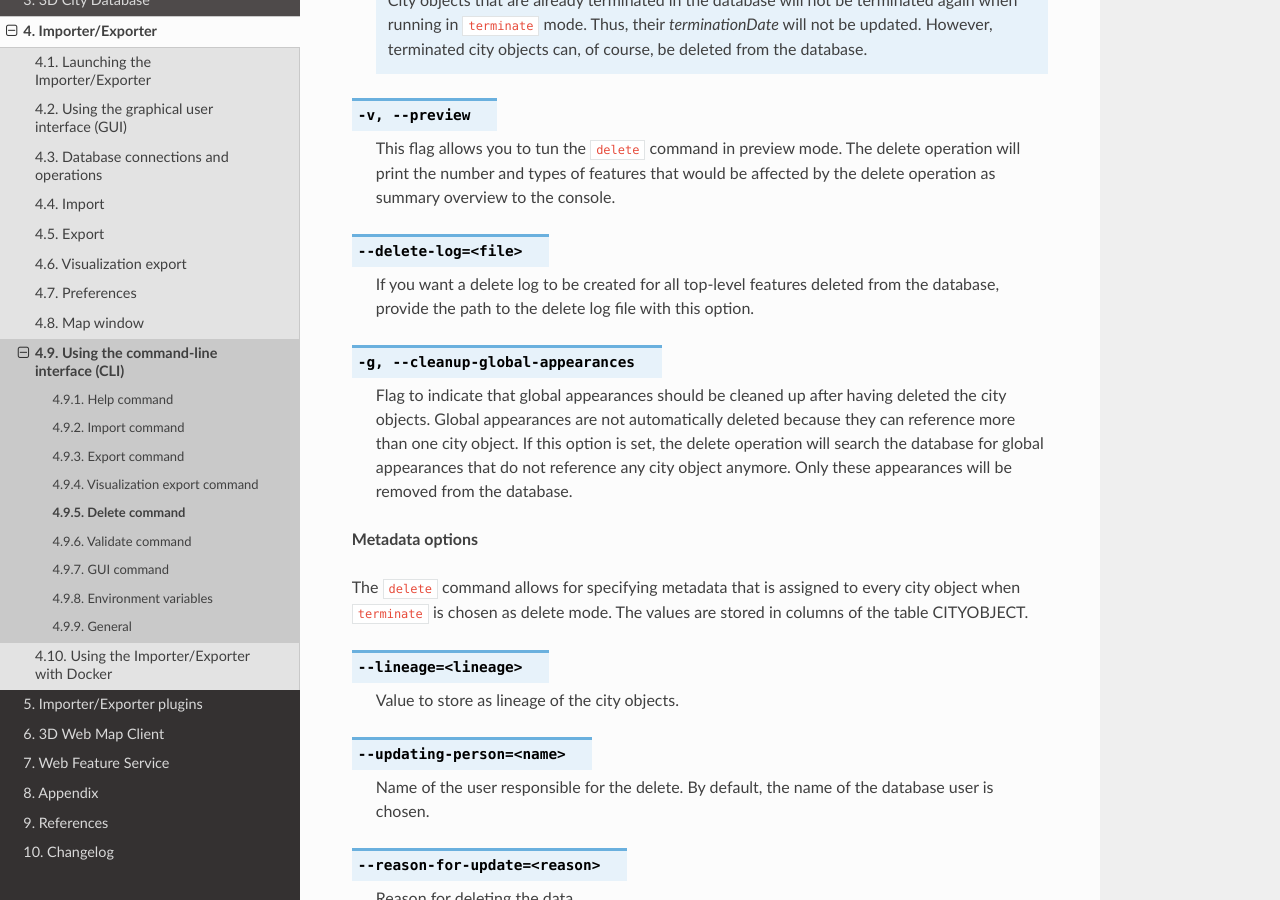
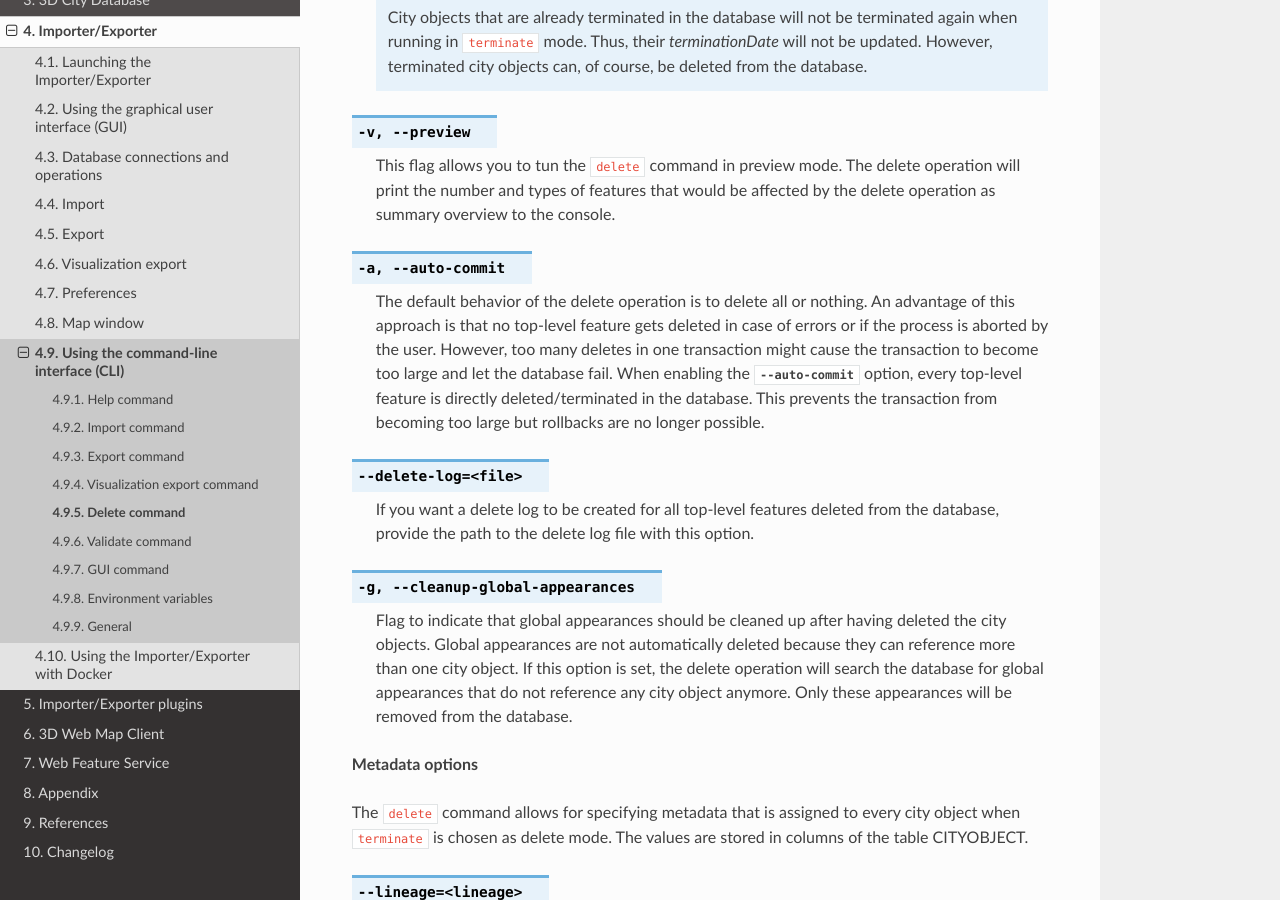
Before and after one commit to 3dcitydb/3dcitydb-docs, a Sphinx documentation site: the page built from source/impexp/cli/delete.rst, in a window 1280 px wide and 900 px high, scrolled down 1423 px. Built offline with Sphinx 7.4.7 and the Read the Docs theme 2.0.0, drawn with Linux system fonts in a browser that asks for light colours; some of the changed text lies outside the part shown.

Commit message:
added --auto-commit option of delete command

```diff
--- a/source/impexp/cli/delete.rst
+++ b/source/impexp/cli/delete.rst
@@ -76,6 +77,15 @@ A corresponding delete operation is not offered by the graphical user interface.
    The delete operation will print the number and types of features
    that would be affected by the delete operation as summary overview
    to the console.
+
+.. option:: -a, --auto-commit
+
+   The default behavior of the delete operation is to delete all or nothing. An advantage of this
+   approach is that no top-level feature gets deleted in case of errors or if the process is aborted
+   by the user. However, too many deletes in one transaction might cause the transaction to become
+   too large and let the database fail. When enabling the :option:`--auto-commit` option, every top-level
+   feature is directly deleted/terminated in the database. This prevents the transaction from becoming
+   too large but rollbacks are no longer possible.
 
 .. option:: --delete-log=<file>
 
```
Also changed, not shown: other parts of source/impexp/cli/delete.rst (+4 -3 lines).
